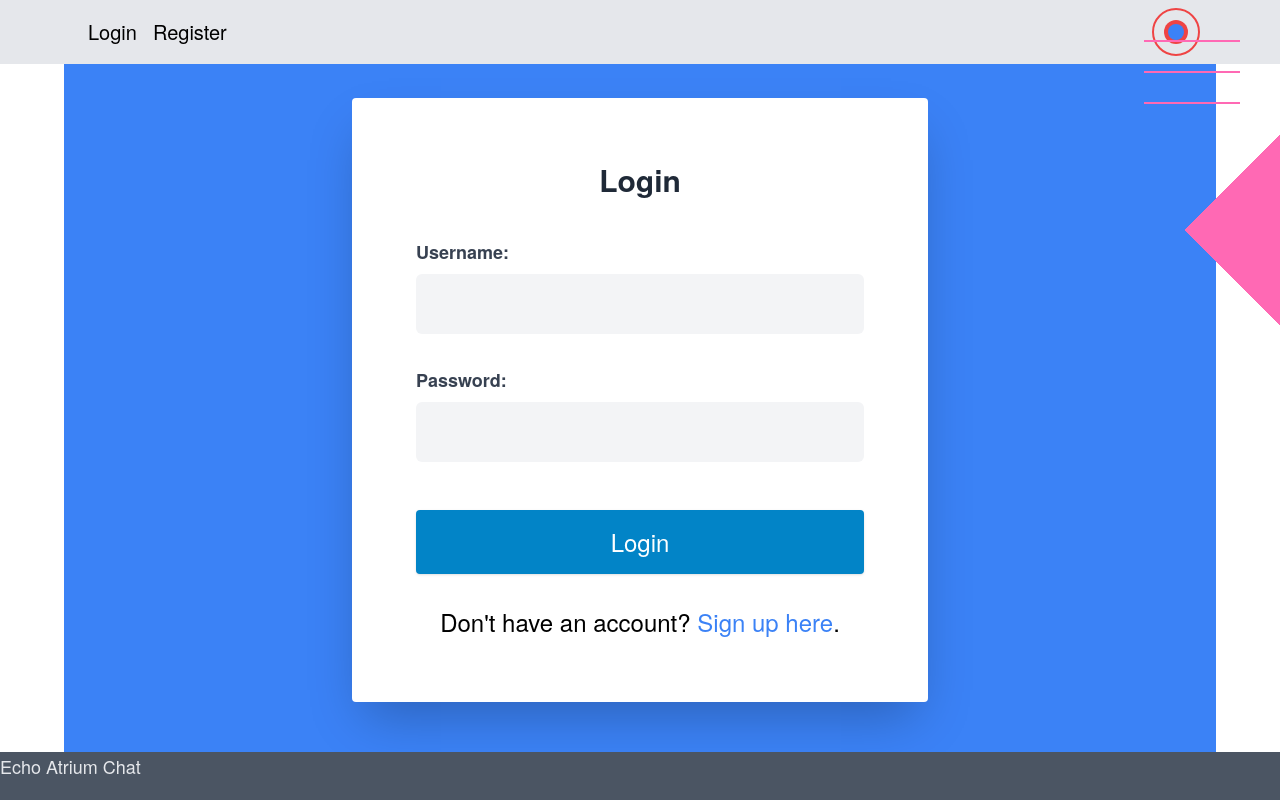
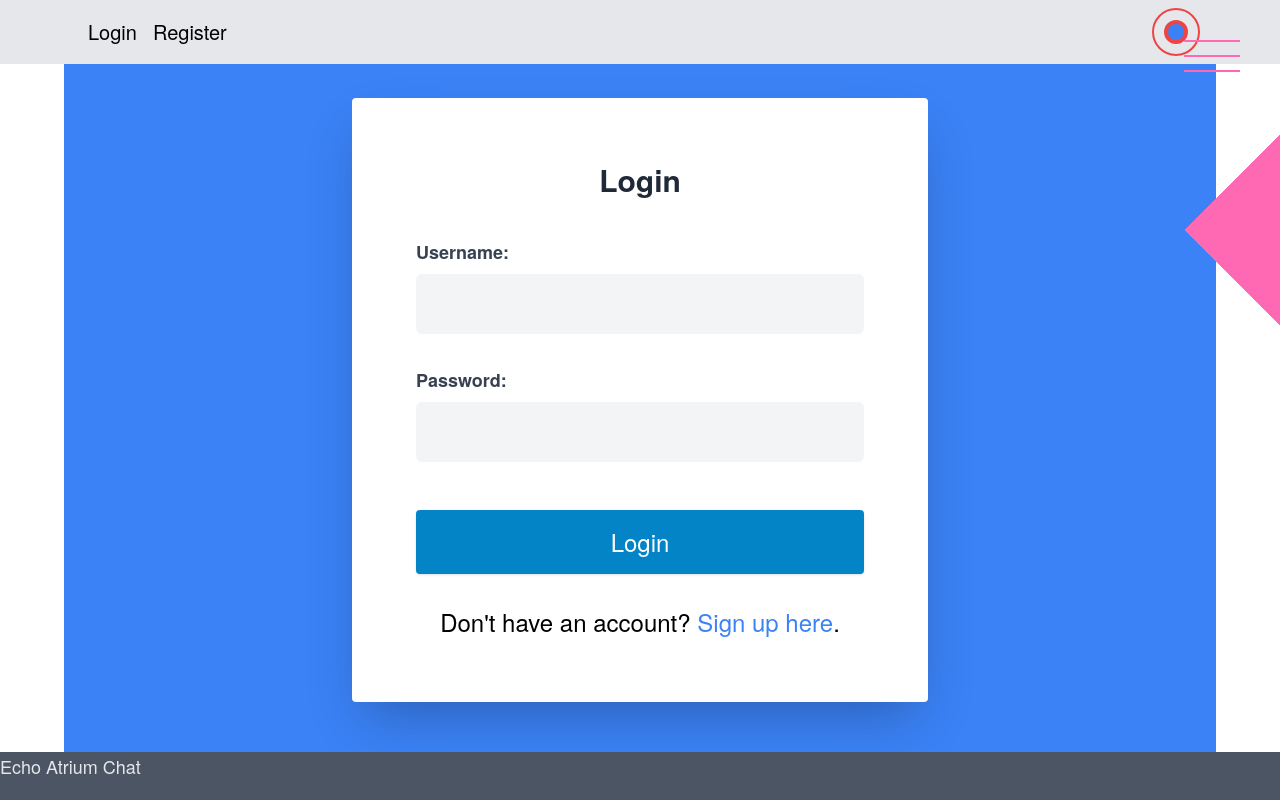
Before and after one commit to wu-changxing/eac, a React (Vite) app: page / in a window 1280 px wide. Built offline with nearby package versions, Linux system fonts and the light colour scheme; no server answers.

Commit message:
header and icon

```diff
--- a/src/components/Header.js
+++ b/src/components/Header.js
@@ -38,8 +38,11 @@ const Header = ({ authenticated }) => {
                         )}
                     </ul>
                 </nav>
-                <div className="flex items-center justify-center">
+                <div className="lg:text-lg">
                     <Navbar/>
+                </div>
+                <div className="flex items-center justify-end">
+
                     <div
                         className={`h-8 w-8 lg:h-12 lg:w-12 rounded-full border-2 ${isSocketConnected ? 'border-green-500' : 'border-red-500'} p-1 flex items-center justify-center`}>
                         <div
@@ -49,6 +52,7 @@ const Header = ({ authenticated }) => {
                         </div>
                     </div>
                 </div>
+
             </div>
         </header>
     );
--- a/src/components/Navbar.css
+++ b/src/components/Navbar.css
@@ -25,7 +25,7 @@
     background: hotpink;
     opacity: 0;
     z-index: -1;
-    transition: opacity 0.3s var(--bezier);
+    transition: opacity 0.15s var(--bezier);
 }
 
 .nav__trigger-finger span {
@@ -45,7 +45,7 @@
     display: block;
     height: 2px;
     background: currentColor;
-    transition: transform 0.4s var(--bezier), top 0.4s 0.4s var(--bezier), background 0.2s var(--bezier);
+    transition: transform 0.2s var(--bezier), top 0.2s 0.2s var(--bezier), background 0.1s var(--bezier);
 }
 
 .nav__trigger-finger span::before {
@@ -85,7 +85,7 @@
 .nav__trigger-input:checked + .nav__trigger-finger span::before,
 .nav__trigger-input:checked + .nav__trigger-finger span::after {
     top: calc(50% - 1px);
-    transition: transform 0.4s 0.4s var(--bezier), top 0.4s var(--bezier), background 0.2s var(--bezier);
+    transition: transform 0.2s 0.2s var(--bezier), top 0.2s var(--bezier), background 0.1s var(--bezier);
 }
 
 .nav__trigger-input:checked + .nav__trigger-finger span::after {
@@ -95,7 +95,7 @@
 .nav__trigger-input:checked ~ .nav__list {
     z-index: 9;
     transform: none;
-    transition: 0.5s var(--bezier);
+    transition: 0.25s var(--bezier);
 }
 .nav__list {
     position: fixed;
@@ -108,28 +108,15 @@
     background: hotpink;
     font-size: 4rem;
     padding: 40px;
-    transform: translate(100vw) rotate(45deg);
-    transition: 0.2s var(--bezier);
+    transform: translate(150vw) rotate(8deg);
+    transition: 0.1s var(--bezier);
 }
 
-@media screen and (max-width: 400px) {
+@media screen and (max-width: 1200px) {
     .nav__list {
         transform: translate(140vw) rotate(45deg);
     }
 }
-
-@media screen and (min-width: 401px) and (max-width: 800px) {
-    .nav__list {
-        transform: translate(120vw) rotate(45deg);
-    }
-}
-
-@media screen and (min-width: 801px) and (max-width: 1200px) {
-    .nav__list {
-        transform: translate(110vw) rotate(45deg);
-    }
-}
-
 @media screen and (min-width: 1201px) {
     .nav__list {
         transform: translate(100vw) rotate(45deg);
@@ -162,7 +149,7 @@
     display: inline-block;
     border: 10px solid transparent;
     border-top-color: white;
-    transition: 0.4s var(--bezier);
+    transition: 0.2s var(--bezier);
 }
 
 .nav__link {
--- a/src/components/Navbar.js
+++ b/src/components/Navbar.js
@@ -19,7 +19,7 @@ const Navbar = () => {
                    onClick={handleNavClick}/>
 
             <label
-                className="fixed top-0 right-0 z-10 flex items-center w-24 h-16 m-10 text-pink-500 nav__trigger-finger"
+                className="fixed top-0 right-0 z-10 flex items-center w-14 h-8 m-10 text-pink-500 nav__trigger-finger"
                 htmlFor="trigger">
                 <span></span>
             </label>
```
